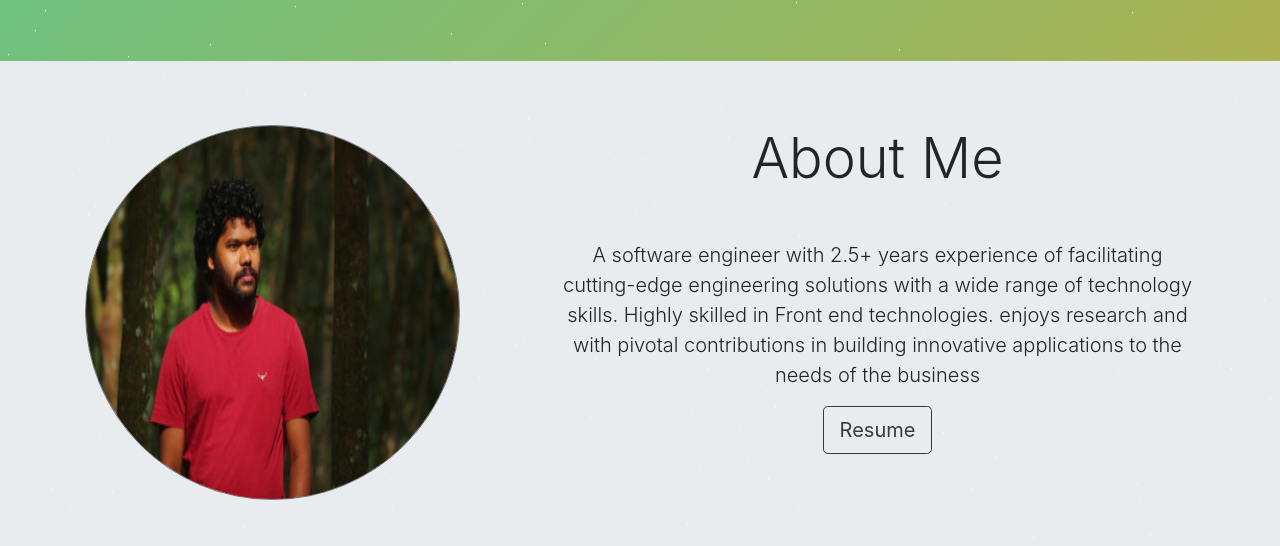
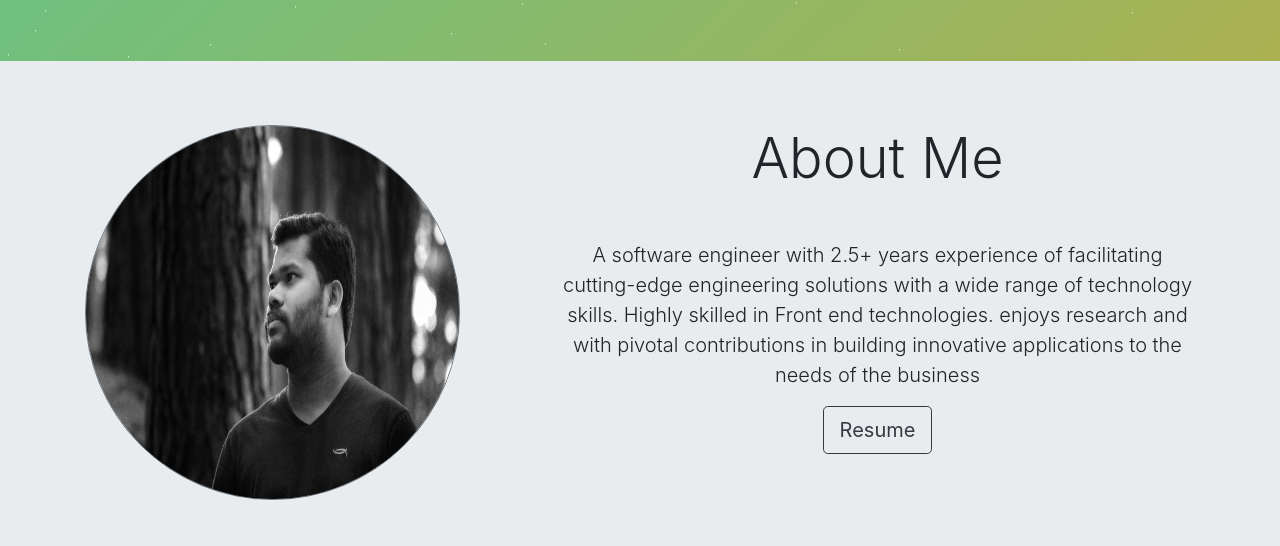
Before and after one commit to akhilpgeorge/home, a React (Create React App) app: page / in a window 1280 px wide. Shown: the part 739-1285 px from the top of the page. Built offline with nearby package versions, Linux system fonts and the light colour scheme; no server answers.

Commit message:
updates dp

```diff
--- a/src/editable-stuff/config.js
+++ b/src/editable-stuff/config.js
@@ -41,7 +41,7 @@ const mainBody = {
 //b) a link to an hosted image
 //      i.e:profilePictureLink:"www.picturesonline.com/johnDoeFancyAvatar.jpg",
 //c) image in "editable-stuff" directory and use require("") to import here,
-//      i.e: profilePictureLink: require("../editable-stuff/akhil-dp.jpeg"),
+//      i.e: profilePictureLink: require("../editable-stuff/about-me-dp.jpg"),
 //d) If you do not want any picture to be displayed, just leave it empty :)
 //      i.e: profilePictureLink: "",
 // For Resume either provide link to your resume or import from "editable-stuff" directory
@@ -51,7 +51,7 @@ const mainBody = {
 const about = {
   show: true,
   heading: "About Me",
-  imageLink: require("../editable-stuff/akhil-dp.jpeg"),
+  imageLink: require("../editable-stuff/about-me-dp.jpg"),
   imageSize: 375,
   message:
     "A software engineer with 2.5+ years experience of facilitating cutting-edge engineering solutions with a wide range of technology skills. Highly skilled in Front end technologies. enjoys research and with pivotal contributions in building innovative applications to the needs of the business",
@@ -78,8 +78,8 @@ const leadership = {
   message:
     "Lorem ipsum dolor sit amet, consectetur adipiscing elit, sed do eiusmod tempor incididunt ut labore et dolore magna aliqua. Vitae auctor eu augue ut lectus arcu bibendum at varius. Libero justo laoreet sit amet cursus sit amet. Imperdiet dui accumsan sit amet nulla facilisi morbi. At auctor urna nunc id. Iaculis urna id volutpat lacus laoreet non curabitur gravida. Et magnis dis parturient montes nascetur ridiculus mus mauris. In nisl nisi scelerisque eu ultrices vitae auctor. Mattis nunc sed blandit libero volutpat sed cras ornare. Pulvinar neque laoreet suspendisse interdum consectetur libero.",
   images: [
-    { img: require("../editable-stuff/akhil-dp.jpeg") },
-    { img: require("../editable-stuff/akhil-dp.jpeg") },
+    { img: require("../editable-stuff/about-me-dp.jpg") },
+    { img: require("../editable-stuff/about-me-dp.jpg") },
   ],
 };
 
```
Also changed, not shown: src/editable-stuff/about-me-dp.jpg (added).
